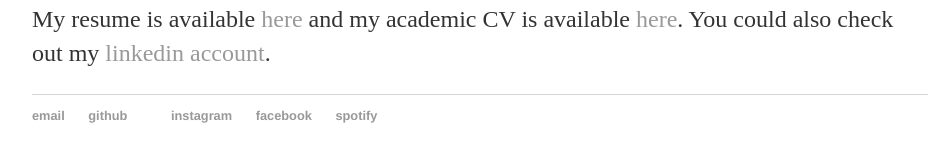
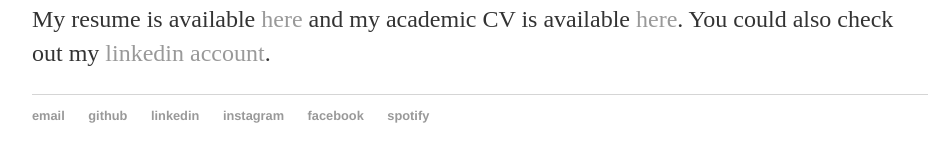
Before and after one commit to erniefontes/erniefontes.github.io, a Jekyll site: the page built from resume/index.md, in a window 1280 px wide. Shown: the part 252-414 px from the top of the page, without its empty margins (160-1097 px from the left). Built offline with Jekyll 4.4.1, drawn with Linux system fonts in a browser that asks for light colours.

Commit message:
fixing footer

```diff
--- a/_layouts/default.html
+++ b/_layouts/default.html
@@ -24,7 +24,7 @@
 	    		<ul>
 	        		<li><a href="mailto:erniefontes@gmail.com">email</a></li>
 	        		<li><a href="https://github.com/erniefontes">github</a></li>
-							<li><a href="https://www.linkedin.com/in/ernieefontes/"linkedin</a></li>
+							<li><a href="https://www.linkedin.com/in/ernieefontes/">linkedin</a></li>
 							<li><a href="https://www.instagram.com/erniefontes/">instagram</a></li>
 							<li><a href="https://www.facebook.com/efontes">facebook</a></li>
 							<li><a href="https://open.spotify.com/user/rhnyajcbslxmq1gsdb5m3ay05">spotify</a></li>
```
